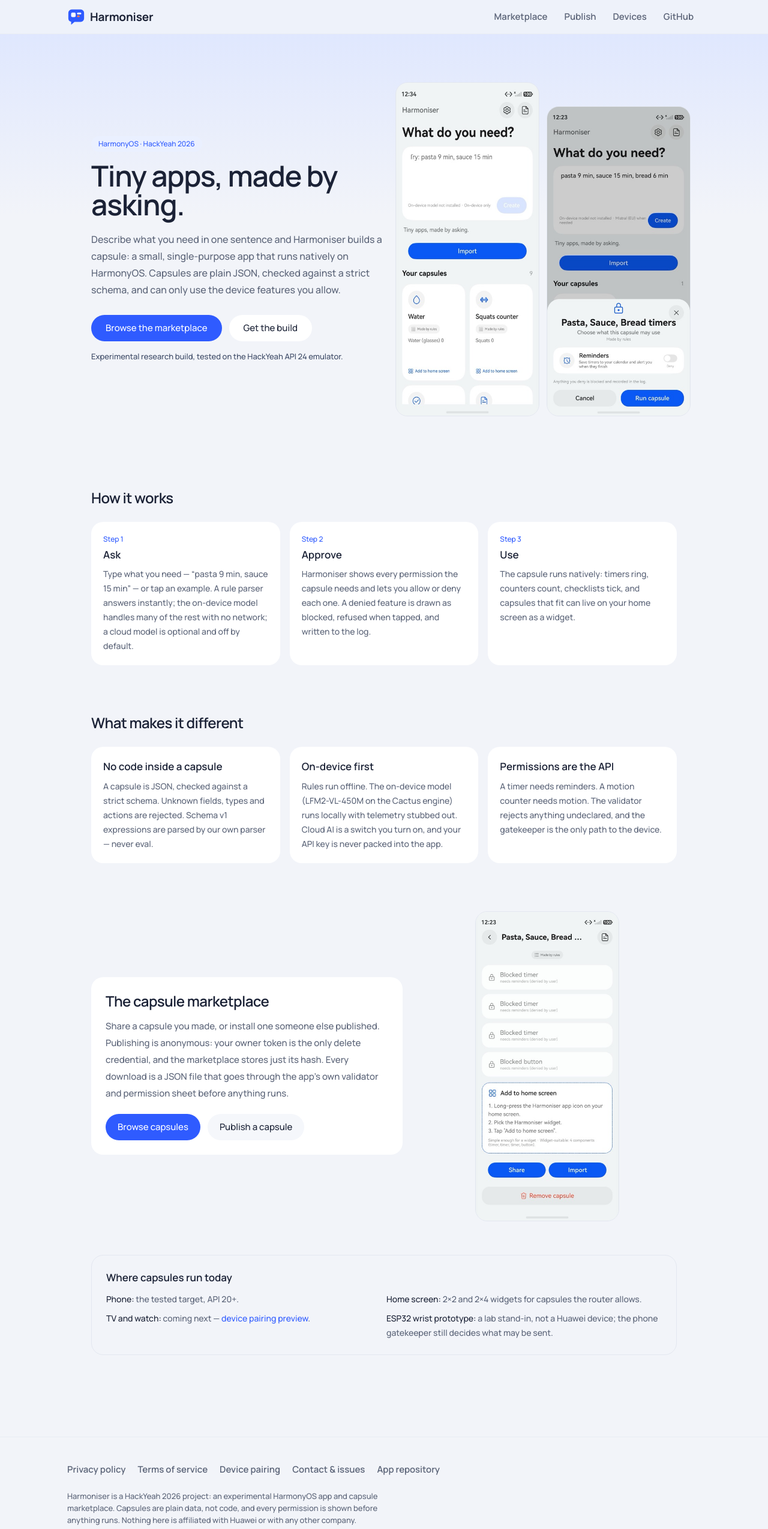
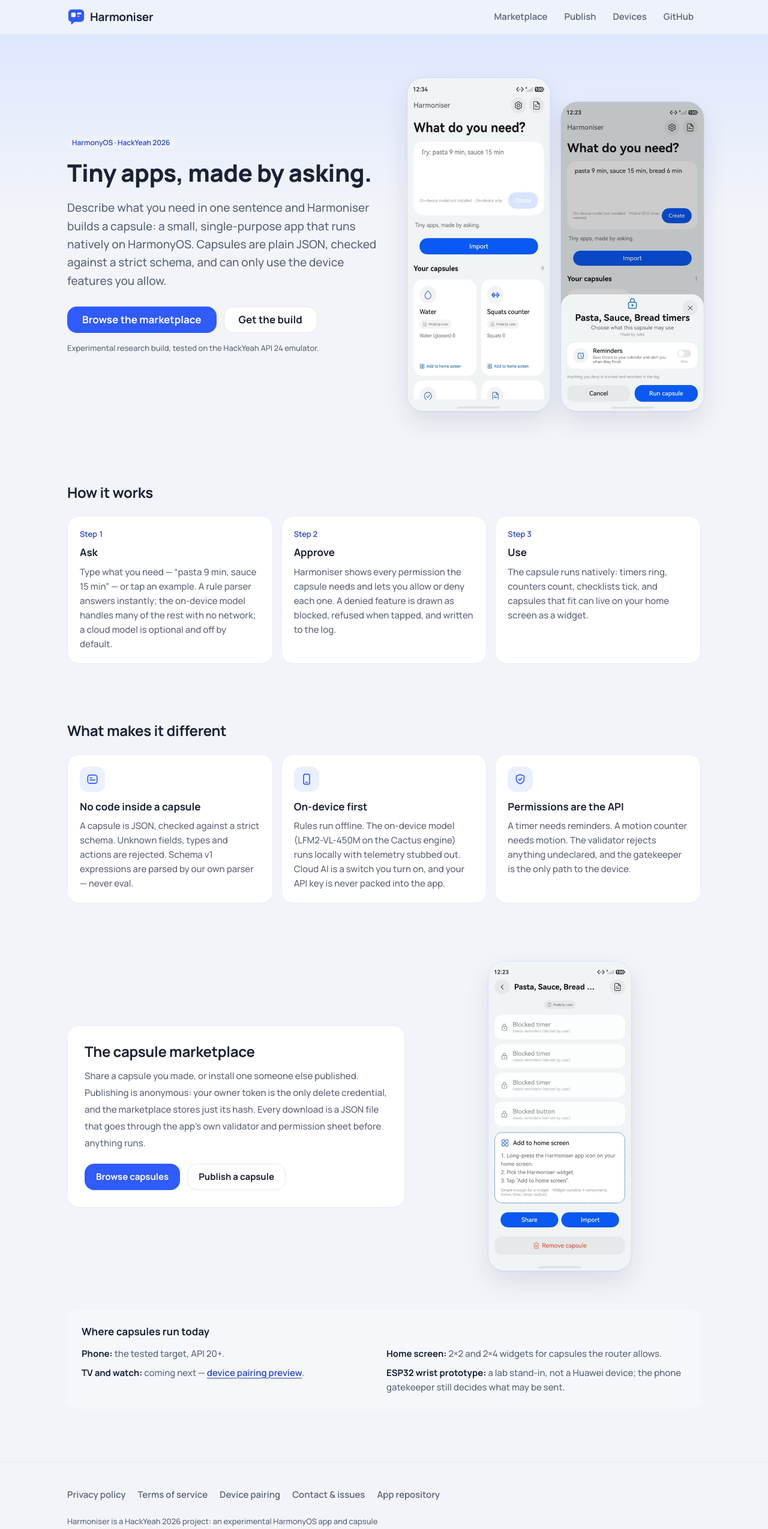
Before and after one commit to SimpsonLWH/harmoniser-web, a Next.js app: page / in a window 1280 px wide. Shown: the top 2549 px of the page at 60% size. Built offline with nearby package versions, Linux system fonts and the light colour scheme; no server answers.

Commit message:
feat(style): restyle the landing page
Display headline, chip eyebrow, primary and secondary calls to action, feature cards with
icon tiles, app screenshots in the capsule frame radius and shadow. Same copy, same links.

Co-Authored-By: Claude Opus 5.5 <noreply@anthropic.com>

```diff
--- a/app/page.tsx
+++ b/app/page.tsx
@@ -1,5 +1,7 @@
 import Image from "next/image";
 import Link from "next/link";
+
+import { CapsuleIcon, PhoneIcon, ShieldIcon } from "@/components/Icons";
 
 const STEPS = [
   {
@@ -31,109 +33,101 @@ const DIFFERENTIATORS = [
   },
 ];
 
+const DIFFERENTIATOR_ICONS = [<CapsuleIcon key="capsule" />, <PhoneIcon key="phone" />, <ShieldIcon key="shield" />];
+
+const SHOT = "h-auto w-full max-w-[240px] rounded-frame border border-[var(--frame-border)] shadow-[var(--shadow-frame)]";
+
 export default function Home() {
   return (
-    <div className="mx-auto w-full max-w-5xl px-4 sm:px-6">
-      <section className="grid gap-10 py-14 sm:py-20 lg:grid-cols-[1.1fr_1fr] lg:items-center">
+    <div className="page">
+      <section className="grid gap-10 py-12 sm:py-16 md:grid-cols-[1.1fr_1fr] md:items-center md:py-18">
         <div>
-          <p className="inline-flex items-center rounded-full bg-brand-soft px-3 py-1 text-[12px] font-medium text-brand">
-            HarmonyOS · HackYeah 2026
-          </p>
-          <h1 className="mt-4 text-4xl font-semibold tracking-tight sm:text-5xl">
-            Tiny apps, made by asking.
-          </h1>
-          <p className="mt-5 max-w-xl text-[16px] leading-7 text-text-2">
+          <p className="chip">HarmonyOS · HackYeah 2026</p>
+          <h1 className="page-title mt-4">Tiny apps, made by asking.</h1>
+          <p className="lede mt-5 sm:text-[19px]">
             Describe what you need in one sentence and Harmoniser builds a capsule: a small,
             single-purpose app that runs natively on HarmonyOS. Capsules are plain JSON, checked
             against a strict schema, and can only use the device features you allow.
           </p>
           <div className="mt-7 flex flex-wrap gap-3">
-            <Link
-              href="/capsules"
-              className="inline-flex min-h-11 items-center justify-center rounded-full bg-brand px-6 text-[15px] font-medium text-white transition-opacity hover:opacity-90"
-            >
+            <Link href="/capsules" className="btn btn-primary px-6 text-body">
               Browse the marketplace
             </Link>
             <a
               href="https://github.com/Akshaz7/capsules-harmonyos"
-              className="inline-flex min-h-11 items-center justify-center rounded-full bg-surface px-6 text-[15px] font-medium text-text shadow-[var(--h-shadow)] transition-colors hover:bg-surface-2"
+              className="btn btn-secondary px-6 text-body"
               rel="noreferrer"
             >
               Get the build
             </a>
           </div>
-          <p className="mt-4 text-[13px] text-text-3">
+          <p className="mt-4 text-caption text-text-2">
             Experimental research build, tested on the HackYeah API 24 emulator.
           </p>
         </div>
-        <div className="flex justify-center gap-3">
+        <div className="flex justify-center gap-4">
           <Image
             src="/shots/home.jpg"
             alt="Harmoniser home screen with a request box, example chips and a grid of saved capsules"
             width={947}
             height={2048}
             priority
-            className="h-auto w-full max-w-[240px] rounded-card border border-line shadow-[var(--h-shadow)]"
+            className={SHOT}
           />
           <Image
             src="/shots/consent.jpg"
             alt="The gatekeeper sheet asking for permission before a capsule runs"
             width={947}
             height={2048}
-            className="mt-10 hidden h-auto w-full max-w-[240px] rounded-card border border-line shadow-[var(--h-shadow)] sm:block"
+            className={`${SHOT} mt-10 hidden sm:block`}
           />
         </div>
       </section>
 
-      <section aria-labelledby="how" className="py-10">
-        <h2 id="how" className="text-2xl font-semibold tracking-tight">
+      <section aria-labelledby="how" className="py-8 md:py-12">
+        <h2 id="how" className="section-title">
           How it works
         </h2>
-        <div className="mt-6 grid gap-4 sm:grid-cols-3">
+        <div className="mt-6 grid gap-3.5 sm:grid-cols-3">
           {STEPS.map((step, index) => (
-            <div key={step.title} className="rounded-card bg-surface p-5 shadow-[var(--h-shadow)]">
-              <p className="text-[12px] font-medium text-brand">Step {index + 1}</p>
-              <h3 className="mt-1 text-[17px] font-semibold">{step.title}</h3>
-              <p className="mt-2 text-[14px] leading-6 text-text-2">{step.body}</p>
+            <div key={step.title} className="card flex flex-col gap-2">
+              <p className="text-caption font-semibold text-chip-text tabular-nums">Step {index + 1}</p>
+              <h3 className="text-body font-bold">{step.title}</h3>
+              <p className="text-label leading-6 text-text-2">{step.body}</p>
             </div>
           ))}
         </div>
       </section>
 
-      <section aria-labelledby="why" className="py-10">
-        <h2 id="why" className="text-2xl font-semibold tracking-tight">
+      <section aria-labelledby="why" className="py-8 md:py-12">
+        <h2 id="why" className="section-title">
           What makes it different
         </h2>
-        <div className="mt-6 grid gap-4 sm:grid-cols-3">
-          {DIFFERENTIATORS.map((item) => (
-            <div key={item.title} className="rounded-card bg-surface p-5 shadow-[var(--h-shadow)]">
-              <h3 className="text-[17px] font-semibold">{item.title}</h3>
-              <p className="mt-2 text-[14px] leading-6 text-text-2">{item.body}</p>
+        <div className="mt-6 grid gap-3.5 sm:grid-cols-3">
+          {DIFFERENTIATORS.map((item, index) => (
+            <div key={item.title} className="card flex flex-col gap-2">
+              <span className="icon-tile mb-1">{DIFFERENTIATOR_ICONS[index]}</span>
+              <h3 className="text-body font-bold">{item.title}</h3>
+              <p className="text-label leading-6 text-text-2">{item.body}</p>
             </div>
           ))}
         </div>
       </section>
 
-      <section className="grid gap-6 py-10 lg:grid-cols-[1.2fr_1fr] lg:items-center">
-        <div className="rounded-card bg-surface p-6 shadow-[var(--h-shadow)]">
-          <h2 className="text-2xl font-semibold tracking-tight">The capsule marketplace</h2>
-          <p className="mt-3 text-[15px] leading-7 text-text-2">
+      <section className="grid gap-6 py-8 md:grid-cols-[1.2fr_1fr] md:items-center md:py-12">
+        <div className="card sm:p-7">
+          <h2 className="section-title">The capsule marketplace</h2>
+          <p className="mt-3 max-w-[65ch] text-label leading-7 text-text-2">
             Share a capsule you made, or install one someone else published. Publishing is
             anonymous: your owner token is the only delete credential, and the marketplace stores
             just its hash. Every download is a JSON file that goes through the app&apos;s own
             validator and permission sheet before anything runs.
           </p>
           <div className="mt-5 flex flex-wrap gap-3">
-            <Link
-              href="/capsules"
-              className="inline-flex min-h-11 items-center rounded-full bg-brand px-5 text-[15px] font-medium text-white transition-opacity hover:opacity-90"
-            >
+            <Link href="/capsules" className="btn btn-primary">
               Browse capsules
             </Link>
-            <Link
-              href="/publish"
-              className="inline-flex min-h-11 items-center rounded-full bg-surface-2 px-5 text-[15px] font-medium text-text transition-colors hover:bg-brand-soft"
-            >
+            <Link href="/publish" className="btn btn-secondary">
               Publish a capsule
             </Link>
           </div>
@@ -144,31 +138,31 @@ export default function Home() {
             alt="A capsule detail screen showing blocked components that need a denied permission"
             width={947}
             height={2048}
-            className="h-auto w-full max-w-[240px] rounded-card border border-line shadow-[var(--h-shadow)]"
+            className={SHOT}
           />
         </div>
       </section>
 
-      <section className="pb-16 pt-4">
-        <div className="rounded-card border border-line p-6">
-          <h2 className="text-[17px] font-semibold">Where capsules run today</h2>
-          <ul className="mt-3 grid gap-2 text-[14px] leading-6 text-text-2 sm:grid-cols-2">
+      <section className="pb-4 pt-4">
+        <div className="rounded-card bg-card p-4 sm:p-6">
+          <h2 className="text-body font-bold">Where capsules run today</h2>
+          <ul className="mt-3 grid gap-2 text-label leading-6 text-text-2 sm:grid-cols-2">
             <li>
-              <strong className="font-medium text-text">Phone:</strong> the tested target, API 20+.
+              <strong className="font-bold text-text">Phone:</strong> the tested target, API 20+.
             </li>
             <li>
-              <strong className="font-medium text-text">Home screen:</strong> 2×2 and 2×4 widgets
+              <strong className="font-bold text-text">Home screen:</strong> 2×2 and 2×4 widgets
               for capsules the router allows.
             </li>
             <li>
-              <strong className="font-medium text-text">TV and watch:</strong> coming next —{" "}
-              <Link href="/device" className="text-brand hover:underline">
+              <strong className="font-bold text-text">TV and watch:</strong> coming next —{" "}
+              <Link href="/device" className="link">
                 device pairing preview
               </Link>
               .
             </li>
             <li>
-              <strong className="font-medium text-text">ESP32 wrist prototype:</strong> a lab
+              <strong className="font-bold text-text">ESP32 wrist prototype:</strong> a lab
               stand-in, not a Huawei device; the phone gatekeeper still decides what may be sent.
             </li>
           </ul>
--- a/components/Icons.tsx
+++ b/components/Icons.tsx
@@ -76,3 +76,12 @@ export function ChevronLeftIcon({ size }: { size?: number }) {
     </Glyph>
   );
 }
+
+export function PhoneIcon({ size }: { size?: number }) {
+  return (
+    <Glyph size={size}>
+      <rect x="6.5" y="2.8" width="11" height="18.4" rx="3" />
+      <path d="M10.5 17.6h3" />
+    </Glyph>
+  );
+}
```
